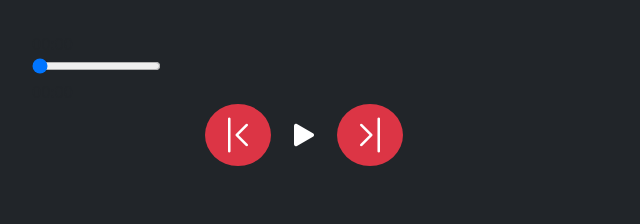
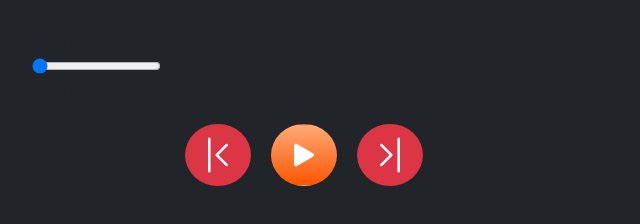
Before and after one commit to Sandun-Induranga/Electron-Application, a website: page src/index.html in a window 1280 px wide. Shown: the whole page, without its empty margins (0-640 px from the left). Drawn offline with nearby package versions, Linux system fonts and the light colour scheme.

Commit message:
Content Updated

```diff
--- a/src/index.css
+++ b/src/index.css
@@ -13,6 +13,13 @@ h1 {
 }
 
 .btnPlay {
-  background: white;
-  /* background: -o-linear-gradient(#FFAA77,#FF5500); */
+  background: linear-gradient(#ffaa77, #ff5500) !important;
 }
+
+.player-buttons {
+  padding: 10px;
+}
+
+.player-buttons > .btn {
+  margin: 10px;
+}
```
